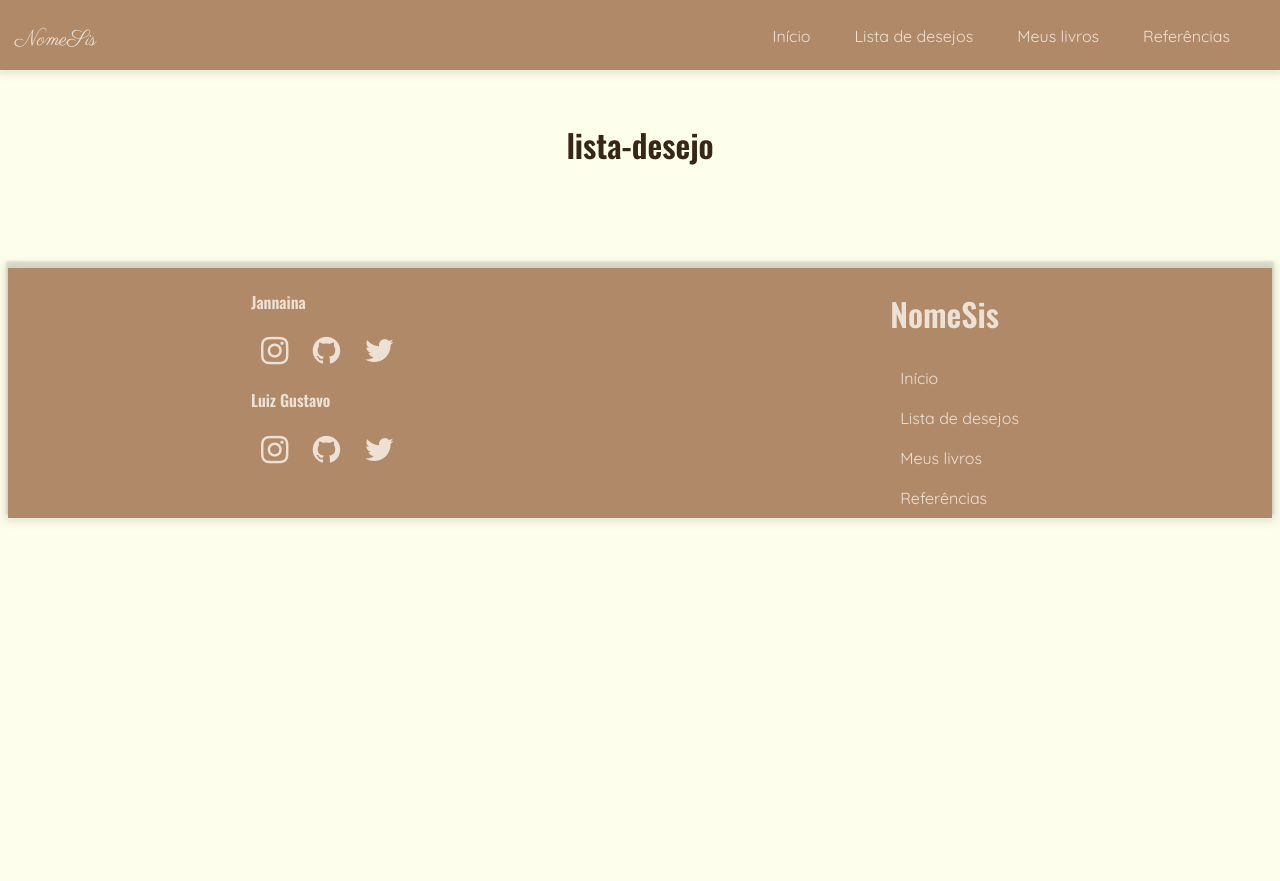
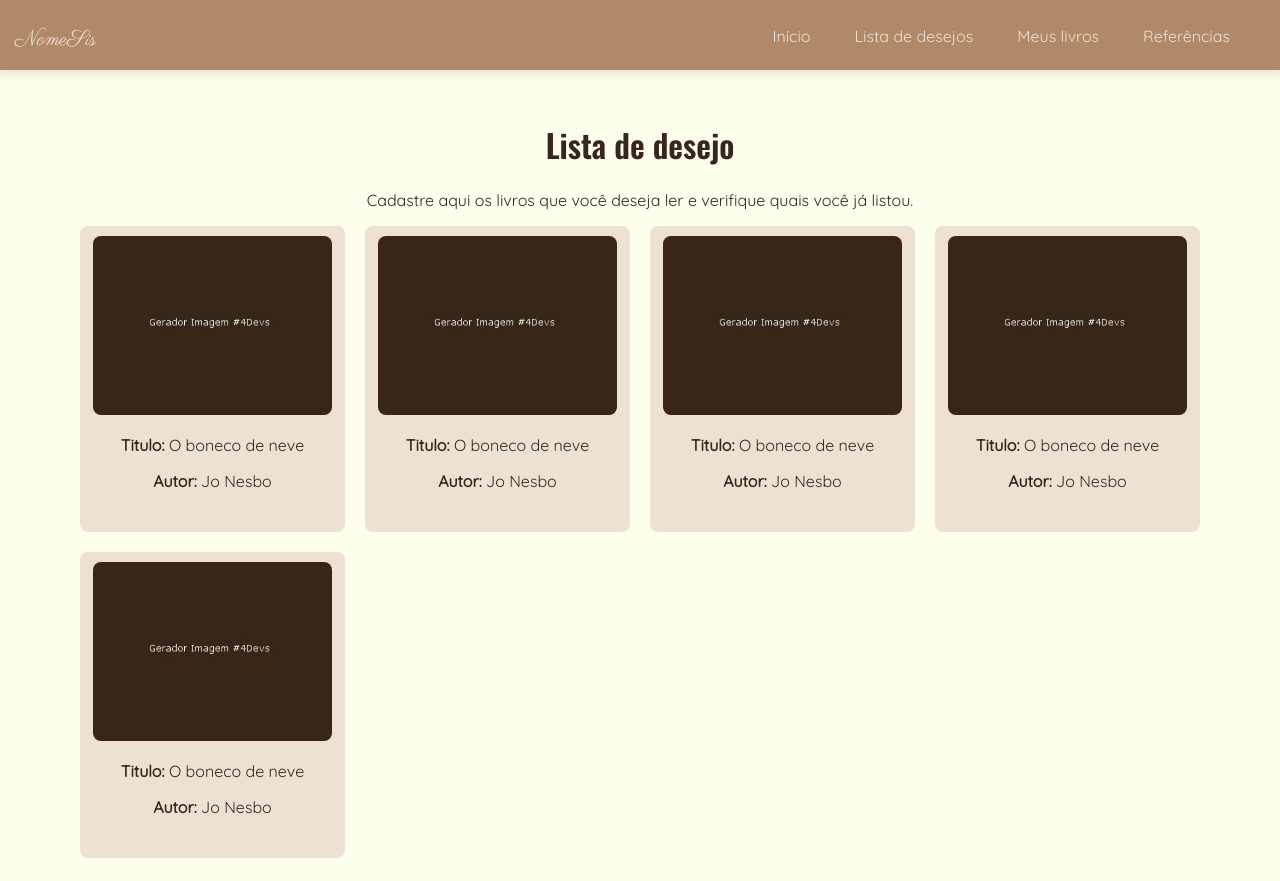
Before and after one commit to ghisiluizgustavo/mybooks, a plain HTML site: page pages/lista-desejo/lista-desejo.html in a window 1280 px wide. Shown: the top 881 px of the page. Before the commit the page ends 800 px from the top, so only its background shows below. Drawn offline with nearby package versions, Linux system fonts and the light colour scheme.

Commit message:
lista de desejos

```diff
--- a/pages/lista-desejo/lista-desejo.html
+++ b/pages/lista-desejo/lista-desejo.html
@@ -5,6 +5,8 @@
   <link rel="preconnect" href="https://fonts.gstatic.com">
   <link href="https://fonts.googleapis.com/css2?family=Oswald:wght@600&display=swap" rel="stylesheet">
   <link href="https://fonts.googleapis.com/css2?family=Parisienne&family=Quicksand&display=swap" rel="stylesheet">
+
+  <link href="./style.css" rel="stylesheet" />
 
   <link href="../../assets/styles/header.css" rel="stylesheet" />
   <link href="../../assets/styles/grid.css" rel="stylesheet" />
@@ -19,23 +21,85 @@
   <meta name="author" content="Jannaina e Luiz Gustavo">
   <meta name="description" content="Organização de leitura">
 
+  <meta id="viewport" name="viewport" content ="width=device-width, minimum-scale=1.0, maximum-scale=1.0, user-scalable=no" />
+
   <title> NomeSis | Lista de Desejos </title>
 </head>
 <body>
   <header>
-    <!-- Logo -->
-    <a href="../../index.html" class="logo">NomeSis</a>
+    <div id="naoresponsivo">
+        <!-- Logo -->
+        <a href="#" class="logo">NomeSis</a>
 
-    <ul class="links">
-      <li><a href="../../index.html"> Início </a></li>
-      <li><a href="#"> Lista de desejos </a></li>
-      <li><a href="../livros/livros.html"> Meus livros </a></li>
-      <li><a href="../referencias/index.html"> Referências </a></li>
+        <ul class="links" >
+            <li><a href="../../index.html"> Início </a></li>
+            <li><a href="#"> Lista de desejos </a></li>
+            <li><a href="../livros/livros.html"> Meus livros </a></li>
+            <li><a href="../referencias/index.html"> Referências </a></li>
+        </ul>
+    </div>
+    <ul id="menu">
+        <a class="menu-button icon-plus" href="#menu"></a>
+        <a class="menu-button icon-minus" href="#"></a>
+        <li class="menu-item">
+            <a href="#">
+                <span class="fa fa-book"></span>
+            </a>
+        </li>
+        <li class="menu-item">
+            <a href="../referencias/index.html">
+                <span class="fa fa-info-circle"></span>
+            </a>
+        </li>
+        <li class="menu-item">
+            <a href="../livros/livros.html">
+                <span class="fa fa-heart"></span>
+            </a>
+        </li>
+        <li class="menu-item">
+            <a href="../../index.html">
+                <span class="fa fa-home"></span>
+            </a>
+        </li>
     </ul>
   </header>
 
   <main class="container">
-      <h1>lista-desejo</h1>
+      <h1> Lista de desejo </h1>
+      <p> Cadastre aqui os livros que você deseja ler e verifique quais você já listou.</p>
+
+      <section class="grid-12">
+        <div class="livro grid-3">
+          <img src="../../assets/img/4devs_gerador_imagem.png" alt="Capa do livro"/>
+          <p><b>Titulo: </b>O boneco de neve </p>
+          <p><b>Autor: </b>Jo Nesbo </p>
+        </div>
+
+        <div class="livro grid-3">
+          <img src="../../assets/img/4devs_gerador_imagem.png" alt="Capa do livro"/>
+          <p><b>Titulo: </b>O boneco de neve </p>
+          <p><b>Autor: </b>Jo Nesbo </p>
+        </div>
+
+        <div class="livro grid-3">
+          <img src="../../assets/img/4devs_gerador_imagem.png" alt="Capa do livro"/>
+          <p><b>Titulo: </b>O boneco de neve </p>
+          <p><b>Autor: </b>Jo Nesbo </p>
+        </div>
+
+        <div class="livro grid-3">
+          <img src="../../assets/img/4devs_gerador_imagem.png" alt="Capa do livro"/>
+          <p><b>Titulo: </b>O boneco de neve </p>
+          <p><b>Autor: </b>Jo Nesbo </p>
+        </div>
+
+        <div class="livro grid-3">
+          <img src="../../assets/img/4devs_gerador_imagem.png" alt="Capa do livro"/>
+          <p><b>Titulo: </b>O boneco de neve </p>
+          <p><b>Autor: </b>Jo Nesbo </p>
+        </div>
+
+      </section>
   </main>
 
   <footer>
--- /dev/null
+++ b/pages/lista-desejo/style.css
@@ -0,0 +1,12 @@
+.livro {
+    background: #EDE0D4;
+    border-radius: 8px;
+    border: 0;
+    margin-bottom: 20px;
+    padding: 10px 0 25px 0;
+}
+
+.livro img {
+    max-width: 90%;
+    border-radius: 8px;
+}
```
